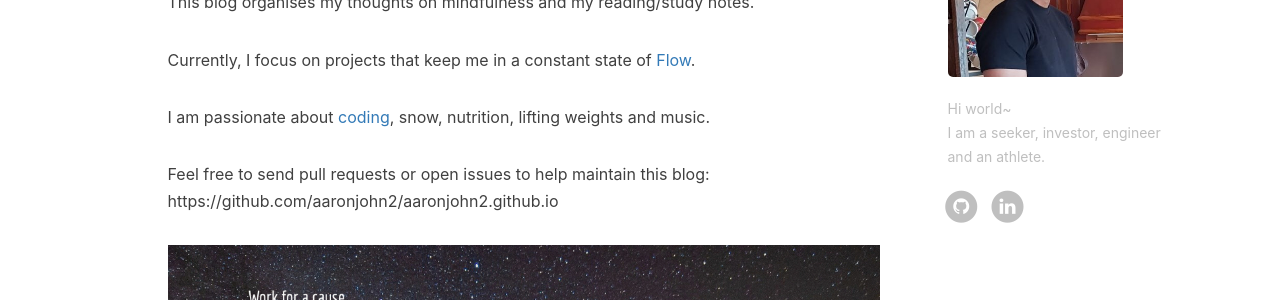
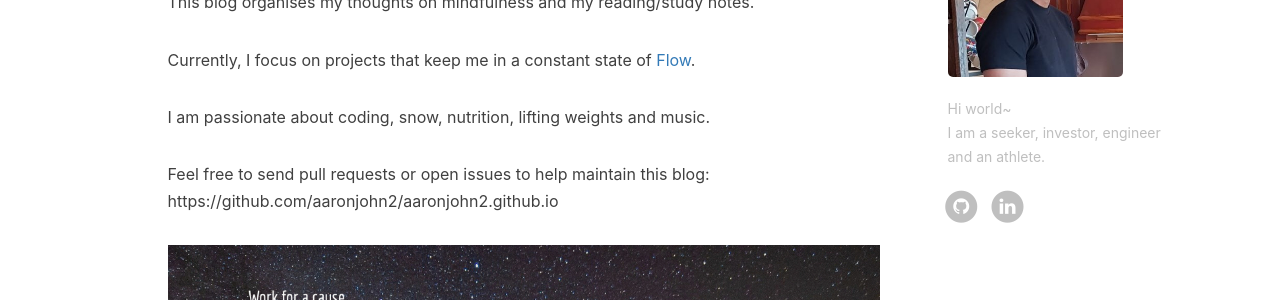
Before and after one commit to aaronjohn2/aaronjohn2.github.io, a Jekyll site: the page built from about.html, in a window 1280 px wide. Shown: the part 673-973 px from the top of the page. Built offline with Jekyll 4.4.1, drawn with Linux system fonts in a browser that asks for light colours; nearby versions of some CDN libraries; comment, search, counter and statistics services are not loaded; some of the changed lines change nothing that is shown.

Commit message:
Update en.md

```diff
--- a/_includes/about/en.md
+++ b/_includes/about/en.md
@@ -6,7 +6,7 @@ This blog organises my thoughts on mindfulness and my reading/study notes.
 
 Currently, I focus on projects that keep me in a constant state of <a href="https://en.wikipedia.org/wiki/Flow_(psychology)" target="_blank" rel="noopener noreferrer">Flow</a>.
 
-I am passionate about <a href="https://github.com/aaronjohn2" target="_blank" rel="noopener noreferrer">coding</a>, snow, nutrition, lifting weights and music.
+I am passionate about coding, snow, nutrition, lifting weights and music.
 
 Feel free to send pull requests or open issues to help maintain this blog: https://github.com/aaronjohn2/aaronjohn2.github.io
 
```
